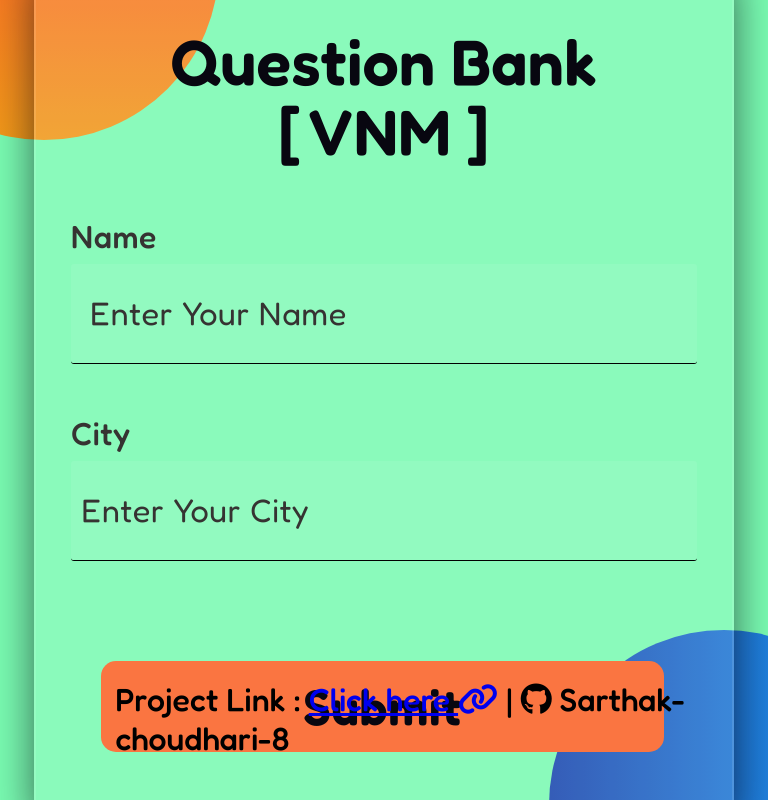
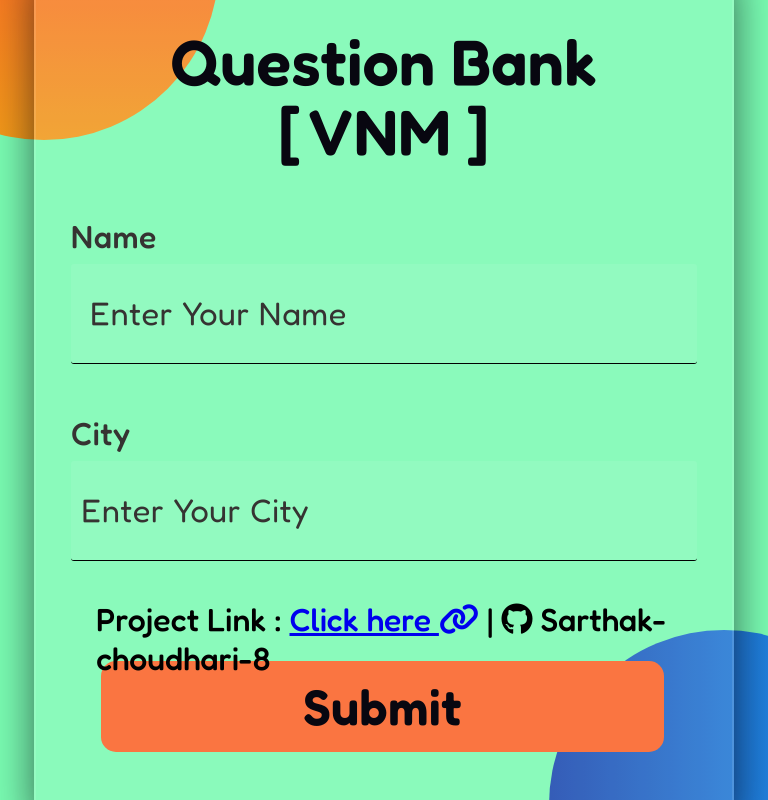
Before and after one commit to Sarthak-choudhari-8/QBProject, a React (Vite) app in the folder client/: page / in a window 768 px wide. Shown: the top 800 px of the page. Built offline with nearby package versions, Linux system fonts and the light colour scheme.

Commit message:
Update login.css

```diff
--- a/client/src/UI_Design/login.css
+++ b/client/src/UI_Design/login.css
@@ -244,8 +244,8 @@ backdrop-filter: none;
 
            .git-link-box{
                 position: absolute;
-                top: 85%;
-                left: 15%;
+                top: 75%;
+                left: 12.5%;
                  p {
         font-size: 2rem;
         }
```
